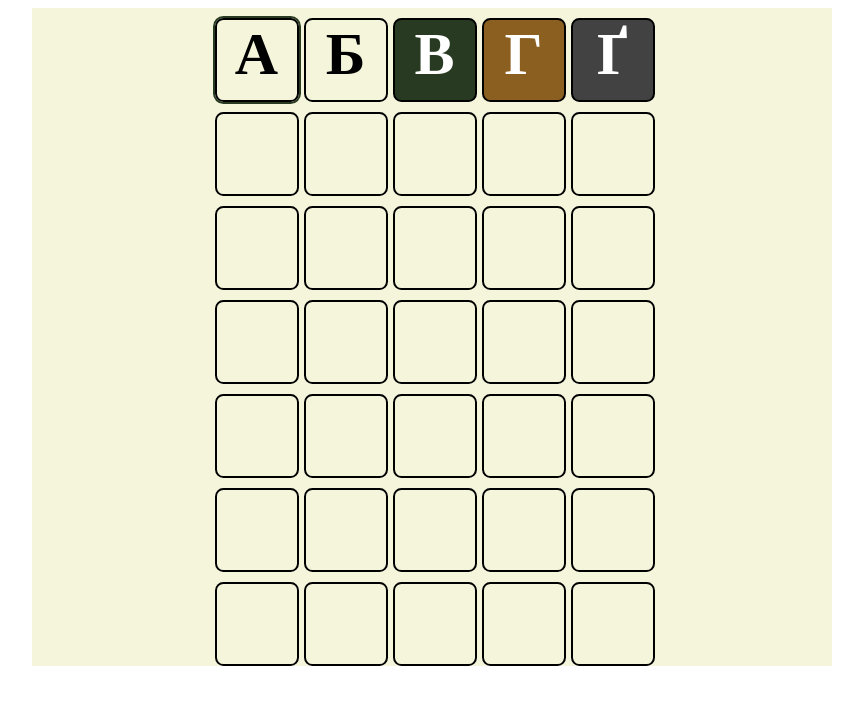
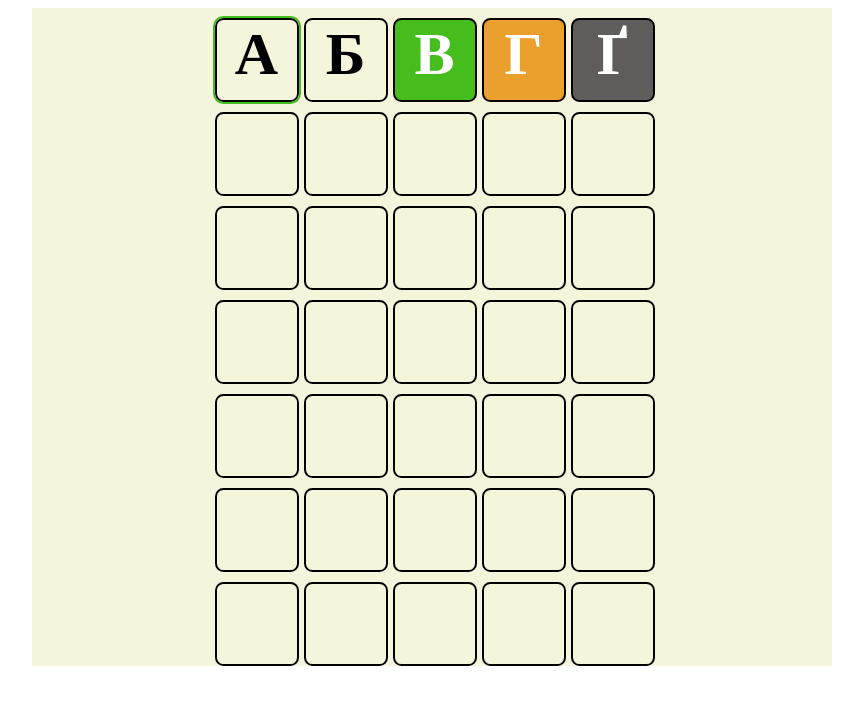
Before and after one commit to yur25/Wordle-UA, a website: page index.html in a window 1280 px wide. Shown: the whole page, without its empty margins (208-1071 px from the left). Drawn offline with Linux system fonts and the light colour scheme.

Commit message:
played around with some colors

```diff
--- a/src/styles.scss
+++ b/src/styles.scss
@@ -2,9 +2,9 @@ body {
     background-color: #ffffff;
     //стандартний шрифт який зробити? бо той що зараз уродський троха
 }
-$match: #293a23;
-$here: #8a5f20;
-$miss: #424242; //кольори на 3 ситуації, можна буде міняти легко
+$match: #45bd1d;
+$here: hsl(36, 83%, 55%);
+$miss: #5f5c5c; //кольори на 3 ситуації, можна буде міняти легко
 
 #gamefield {
     margin: auto;
```
Also changed, not shown: dist/styles.css.
